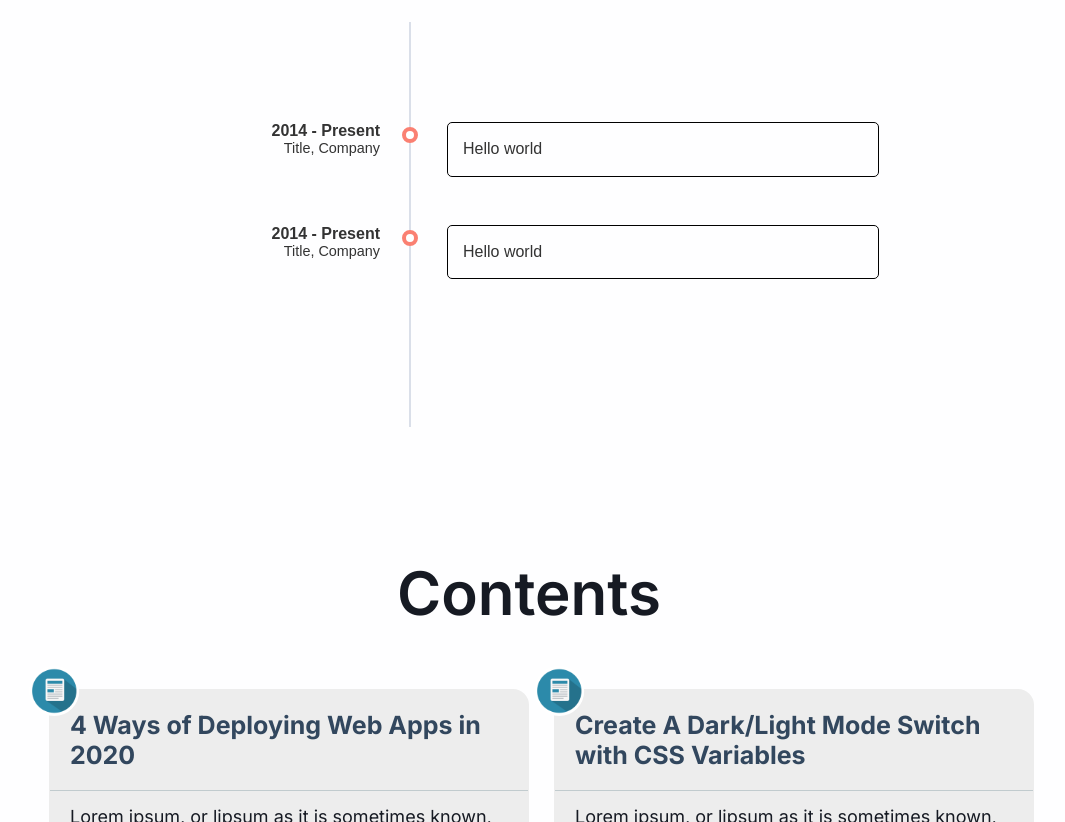
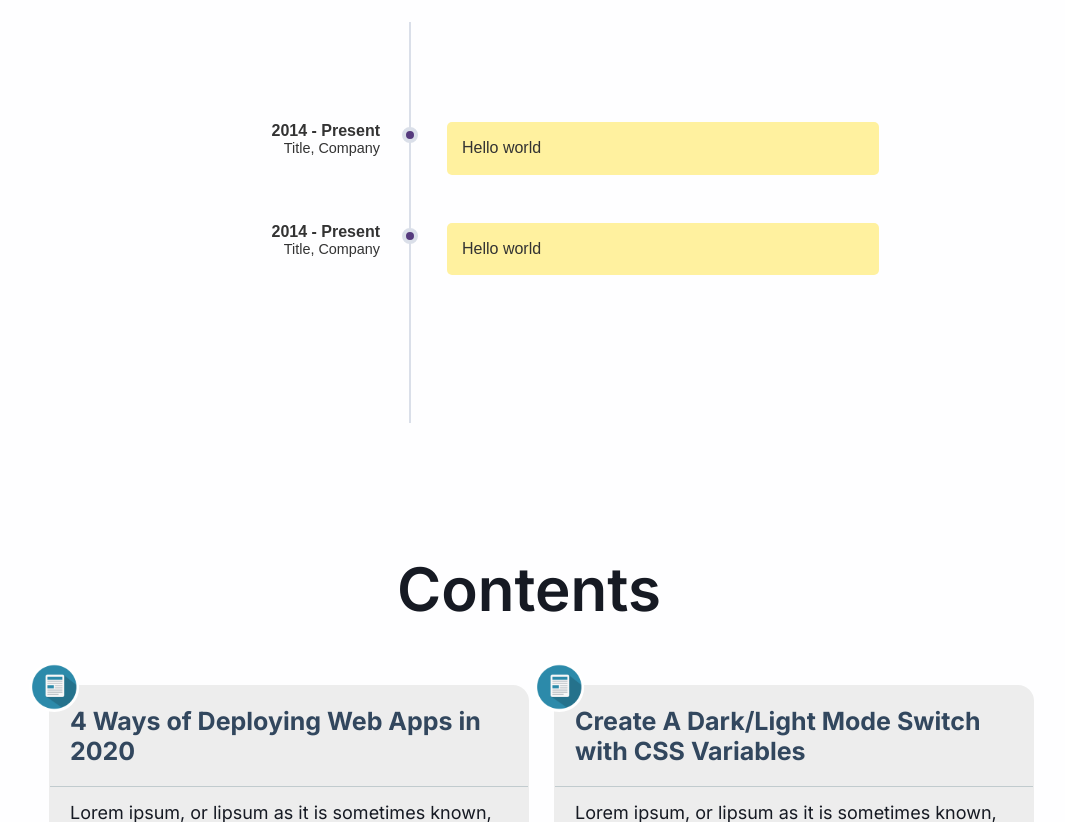
Before and after one commit to matthewobisnar/portfolio, a Vue app: page / in a window 1280 px wide. Shown: the part 3960-4782 px from the top of the page, without its empty margins (111-1176 px from the left). Built offline with nearby package versions, Linux system fonts and the light colour scheme.

Commit message:
timeline added

```diff
--- a/src/components/__repos/repos.css
+++ b/src/components/__repos/repos.css
@@ -65,8 +65,8 @@ body * {
   position: absolute;
   width: 8px;
   height: 8px;
-  border: 4px solid salmon;
-  background-color: #fff;
+  border: 4px solid #dadfe9;
+  background-color: rgb(85 58 125);
   border-radius: 100%;
   top: 15%;
   right: -8px;
@@ -95,7 +95,8 @@ body * {
 }
 
 .entry .body > div {
-  border: solid 1px black;
+  /* border: solid 1px black;*/
+  background: #fff19f;
   padding: 15px;
   border-radius: 5px;
 }
--- a/src/components/__repos/repos.js
+++ b/src/components/__repos/repos.js
@@ -1,7 +1,12 @@
+import { resizerMixins } from '../../Store/Resizer/ResizerMixins.js';
+import { myBioMixins } from '../../Store/MyBio/MyBioMixins.js';
+
 export default {
+    mixins: [resizerMixins, myBioMixins],
     data(){
         return {
             hello: "ss"
         }
     }
+
 }
```
